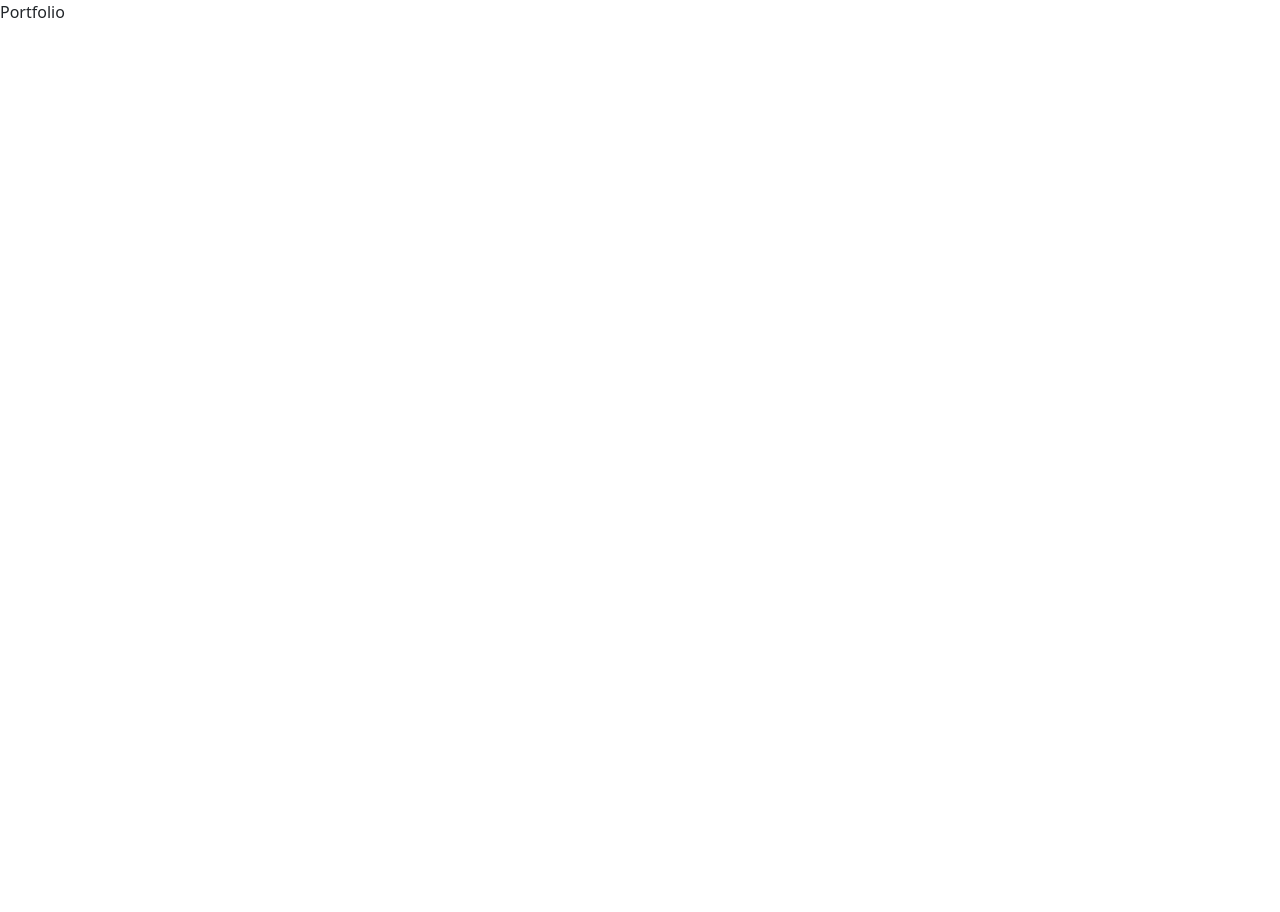
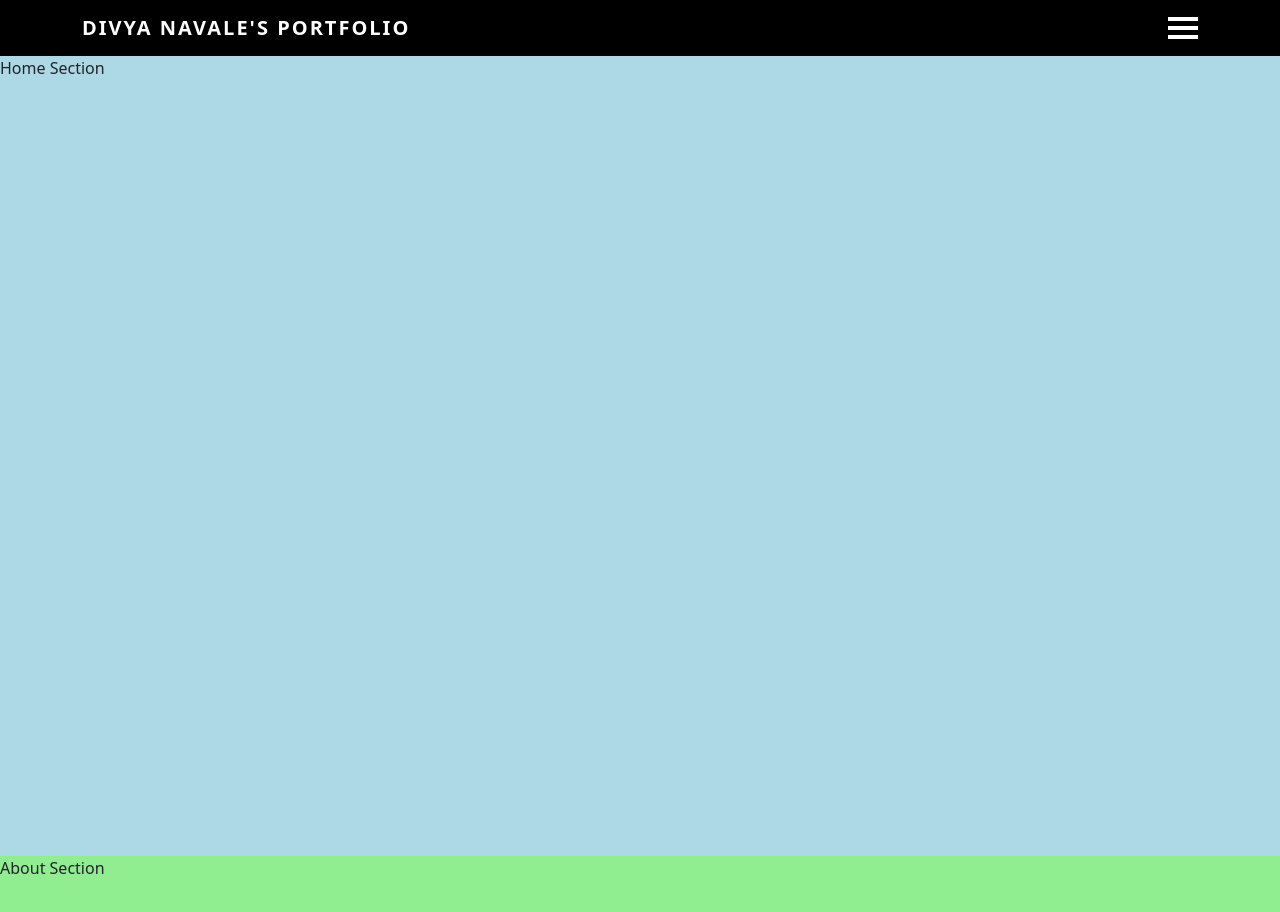
Before and after one commit to divya-navale/portfolio, a React (Create React App) app: page / in a window 1280 px wide. Shown: the top 912 px of the page. Before the commit the page ends 800 px from the top, so only its background shows below. Built offline with nearby package versions, Linux system fonts and the light colour scheme.

Commit message:
Header js

```diff
--- a/src/App.js
+++ b/src/App.js
@@ -1,11 +1,14 @@
-import './App.css';
+// src/App.js
+import React from 'react';
+import Header from './components/Header';
 
-function App() {
+const App = () => {
   return (
-    <>
-    Portfolio
-    </>
+    <div>
+      <Header />
+      {/* Other sections of the portfolio */}
+    </div>
   );
-}
+};
 
 export default App;
--- /dev/null
+++ b/src/components/Header.jsx
@@ -0,0 +1,71 @@
+// src/components/Header.js
+import React, { useState, useRef } from 'react';
+import { Navbar, Nav, Container } from 'react-bootstrap';
+import '../css/Header.css';
+
+const Header = () => {
+  const [menuOpen, setMenuOpen] = useState(false);
+
+  // Refs for scrolling to sections
+  const homeRef = useRef(null);
+  const aboutRef = useRef(null);
+  const projectsRef = useRef(null);
+  const contactRef = useRef(null);
+
+  const toggleMenu = () => setMenuOpen(!menuOpen);
+
+  // Scroll to section and close menu
+  const scrollToSection = (section) => {
+    section.current.scrollIntoView({ behavior: 'smooth' });
+    setMenuOpen(false); // Close the menu after clicking a link
+  };
+
+  return (
+    <header>
+      <Navbar expand="lg" className="navbar-container">
+        <Container>
+          <Navbar.Brand href="#home" className="portfolio-title">
+            DIVYA NAVALE'S PORTFOLIO
+          </Navbar.Brand>
+
+          {/* Hamburger Menu */}
+          <div className="menu-icon" onClick={toggleMenu}>
+            <div className={`line ${menuOpen ? 'open' : ''}`}></div>
+            <div className={`line ${menuOpen ? 'open' : ''}`}></div>
+            <div className={`line ${menuOpen ? 'open' : ''}`}></div>
+          </div>
+        </Container>
+
+        {/* Fullscreen Menu */}
+        {menuOpen && (
+          <div className="fullscreen-menu">
+            <div className="menu-content">
+              <Nav className="menu-items">
+                <Nav.Link onClick={() => scrollToSection(homeRef)}>Home</Nav.Link>
+                <Nav.Link onClick={() => scrollToSection(aboutRef)}>About</Nav.Link>
+                <Nav.Link onClick={() => scrollToSection(projectsRef)}>Projects</Nav.Link>
+                <Nav.Link onClick={() => scrollToSection(contactRef)}>Contact</Nav.Link>
+                <Nav.Link onClick={toggleMenu} className='close-button'>X</Nav.Link>
+              </Nav>
+            </div>
+          </div>
+        )}
+      </Navbar>
+
+      <div ref={homeRef} style={{ height: '100vh', backgroundColor: 'lightblue' }}>
+        Home Section
+      </div>
+      <div ref={aboutRef} style={{ height: '100vh', backgroundColor: 'lightgreen' }}>
+        About Section
+      </div>
+      <div ref={projectsRef} style={{ height: '100vh', backgroundColor: 'lightyellow' }}>
+        Projects Section
+      </div>
+      <div ref={contactRef} style={{ height: '100vh', backgroundColor: 'lightcoral' }}>
+        Contact Section
+      </div>
+    </header>
+  );
+};
+
+export default Header;
--- /dev/null
+++ b/src/css/Header.css
@@ -0,0 +1,83 @@
+/* Base styles for the navbar */
+.navbar-container {
+  background-color: black;
+  padding: 10px 0;
+  position: sticky !important;
+  top: 0;
+  z-index: 10000;
+}
+
+.portfolio-title {
+  font-size: 24px;
+  font-weight: bold;
+  text-transform: uppercase;
+  color: white !important;
+  letter-spacing: 2px;
+}
+
+.menu-icon {
+  display: flex;
+  flex-direction: column;
+  gap: 5px;
+  cursor: pointer;
+  z-index: 10;
+}
+
+.line {
+  width: 30px;
+  height: 4px;
+  background-color: white;
+  transition: all 0.3s ease-in-out;
+}
+
+.line.open:nth-child(1) {
+  transform: rotate(45deg) translate(5px, 5px);
+}
+
+.line.open:nth-child(2) {
+  opacity: 0;
+}
+
+.line.open:nth-child(3) {
+  transform: rotate(-45deg) translate(5px, -5px);
+}
+
+.fullscreen-menu {
+  position: fixed;
+  top: 0;
+  left: 0;
+  width: 100%;
+  height: 100%;
+  background-color: rgba(0, 0, 0, 0.8);
+  display: flex;
+  align-items: center;
+  justify-content: center;
+  z-index: 20;
+}
+
+.menu-content {
+  text-align: center;
+}
+
+.menu-items {
+  display: flex;
+  flex-direction: column !important;
+  gap: 30px;
+  font-size: 24px;
+  color: white;
+  text-transform: uppercase;
+}
+
+.menu-items .nav-link {
+  color: white !important;
+  text-decoration: none;
+}
+
+.close-button {
+  color: white;
+  font-size: 30px;
+  cursor: pointer;
+  font-weight: bold;
+  font-size: 30px;
+  border-radius: 50%;
+}/*# sourceMappingURL=Header.css.map */
--- /dev/null
+++ b/src/css/Header.scss
@@ -0,0 +1,85 @@
+// src/components/Header.scss
+
+/* Base styles for the navbar */
+.navbar-container {
+    background-color: black;
+    padding: 10px 0;
+    position: sticky !important;
+    top: 0;
+    z-index: 10000;
+  }
+
+  .portfolio-title {
+    font-size: 24px;
+    font-weight: bold;
+    text-transform: uppercase;
+    color: white !important;
+    letter-spacing: 2px;
+  }
+
+  .menu-icon {
+    display: flex;
+    flex-direction: column;
+    gap: 5px;
+    cursor: pointer;
+    z-index: 10;
+  }
+
+  .line {
+    width: 30px;
+    height: 4px;
+    background-color: white;
+    transition: all 0.3s ease-in-out;
+  }
+
+  .line.open:nth-child(1) {
+    transform: rotate(45deg) translate(5px, 5px);
+  }
+
+  .line.open:nth-child(2) {
+    opacity: 0;
+  }
+
+  .line.open:nth-child(3) {
+    transform: rotate(-45deg) translate(5px, -5px);
+  }
+
+  .fullscreen-menu {
+    position: fixed;
+    top: 0;
+    left: 0;
+    width: 100%;
+    height: 100%;
+    background-color: rgba(0, 0, 0, 0.8);
+    display: flex;
+    align-items: center;
+    justify-content: center;
+    z-index: 20;
+  }
+
+  .menu-content {
+    text-align: center;
+  }
+
+  .menu-items {
+    display: flex;
+    flex-direction: column !important;
+    gap: 30px;
+    font-size: 24px;
+    color: white;
+    text-transform: uppercase;
+  }
+
+  .menu-items .nav-link {
+    color: white !important;
+    text-decoration: none;
+  }
+
+  .close-button {
+    color: white;
+    font-size: 30px;
+    cursor: pointer;
+    font-weight: bold;
+    font-size: 30px;
+    border-radius: 50%;
+  }
```
Also changed, not shown: 1 other file (tests, documents, lock files or other folders).
